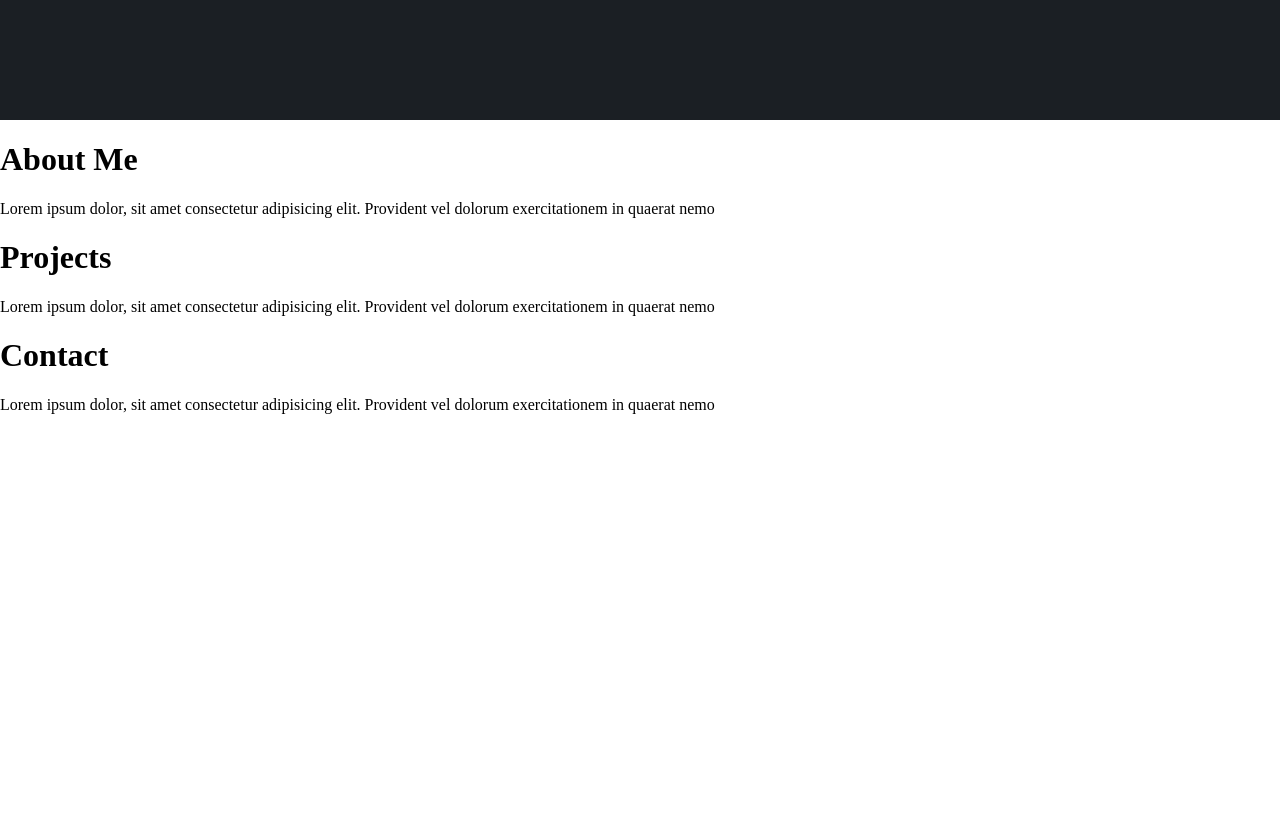
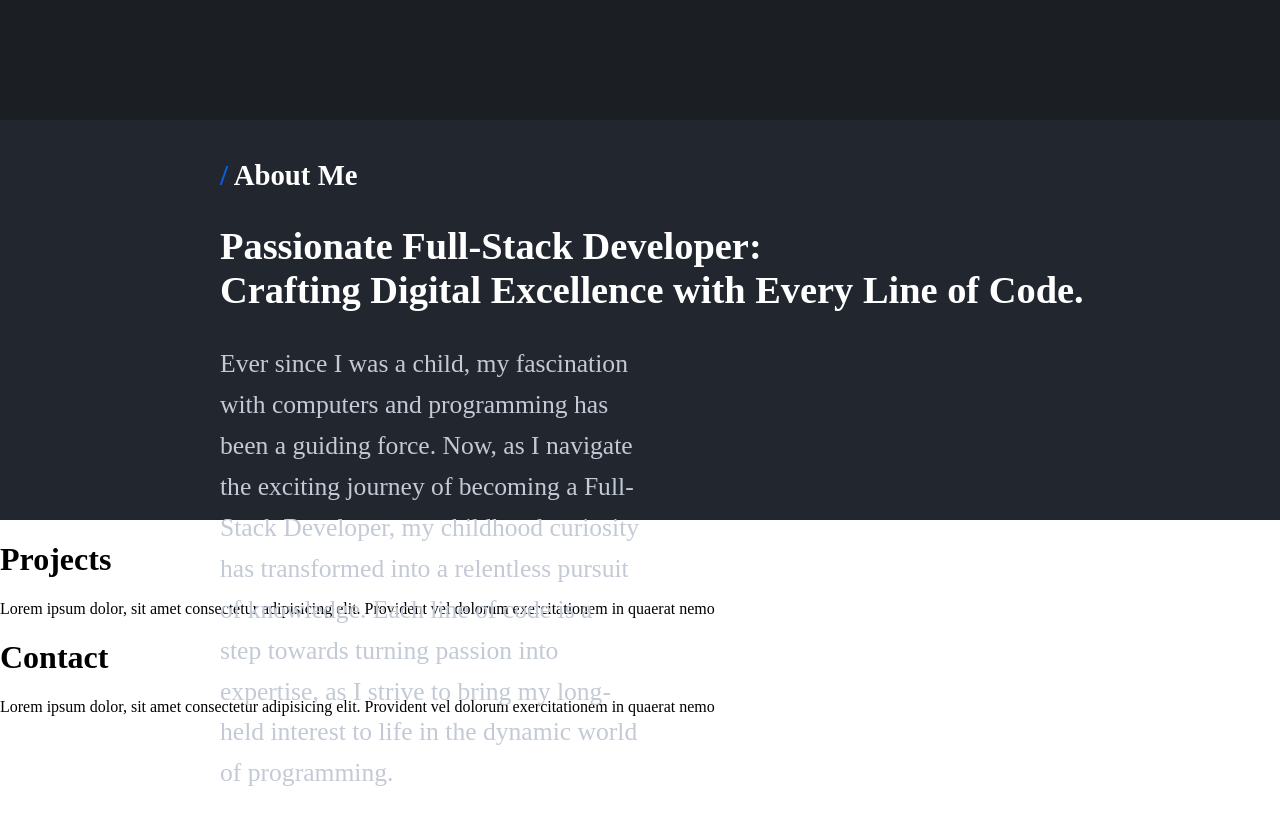
Before and after one commit to RogeSocial/Personal-Portfolio, a React (Vite) app in the folder client/: page / in a window 1280 px wide. Shown: the part 780-1604 px from the top of the page. Before the commit the page ends 1210 px from the top, so only its background shows below. Built offline with nearby package versions, Linux system fonts and the light colour scheme.

Commit message:
added styling to the about me container

```diff
--- a/client/src/pages/LandingPage.tsx
+++ b/client/src/pages/LandingPage.tsx
@@ -1,4 +1,6 @@
 import "../styling/home-con.css";
+import "../styling/about-con.css";
+import { Link } from "react-router-dom";
 
 function LandingPage() {
   return (
@@ -17,11 +19,24 @@ function LandingPage() {
       </div>
 
       <div className="about-container">
-        <h1>About Me</h1>
-        <p>
-          Lorem ipsum dolor, sit amet consectetur adipisicing elit. Provident
-          vel dolorum exercitationem in quaerat nemo
+        <h1>
+          <span className="highlight">/</span> About Me
+        </h1>
+        <h2>
+          Passionate Full-Stack Developer: <br></br>
+          Crafting Digital Excellence with Every Line of Code.
+        </h2>
+        <p className="about-info">
+          Ever since I was a child, my fascination with computers and
+          programming has been a guiding force. Now, as I navigate the exciting
+          journey of becoming a Full-Stack Developer, my childhood curiosity has
+          transformed into a relentless pursuit of knowledge. Each line of code
+          is a step towards turning passion into expertise, as I strive to bring
+          my long-held interest to life in the dynamic world of programming.
         </p>
+        <Link to="/" className="more-about">
+          <p>More about me</p>
+        </Link>
       </div>
 
       <div className="projects-container">
--- /dev/null
+++ b/client/src/styling/about-con.css
@@ -0,0 +1,67 @@
+.about-container {
+  background-color: #22272f;
+  padding: 20px;
+  text-align: center;
+  height: 45vh;
+  text-decoration: none;
+  position: relative;
+}
+
+.about-container h1 {
+  font-size: 1.8em;
+  margin-bottom: 15px;
+  color: #ffffff;
+  text-align: left;
+  margin-left: 200px;
+}
+
+.about-container h2 {
+  color: #ffffff;
+  text-decoration: none;
+  font-size: 2.4em;
+  text-align: left;
+  margin-left: 200px;
+}
+
+.about-info {
+  font-size: 1.6em;
+  line-height: 1.6;
+  color: #c3cad5;
+  text-align: left;
+  margin-left: 200px;
+  margin-right: 50%;
+}
+
+.more-about p {
+  text-align: left;
+  margin-left: 200px;
+}
+
+.more-about {
+    color: #ffffff;
+    font-size: 1.6em;
+    text-decoration: none;
+    position: relative;
+  }
+
+  .more-about::after {
+    content: '';
+    position: absolute;
+    width: 167px;
+    height: 4px;
+    bottom: -8px;
+    margin-left: -975px;
+    background-color: #075fe4;
+    transform-origin: bottom right;
+    transform: scaleX(0);
+    transition: transform 0.25s ease-out;
+  }
+
+  .more-about:hover::after {
+    transform: scaleX(1);
+    transform-origin: bottom left;
+  }
+
+.highlight {
+  color: #075fe4;
+}
```
